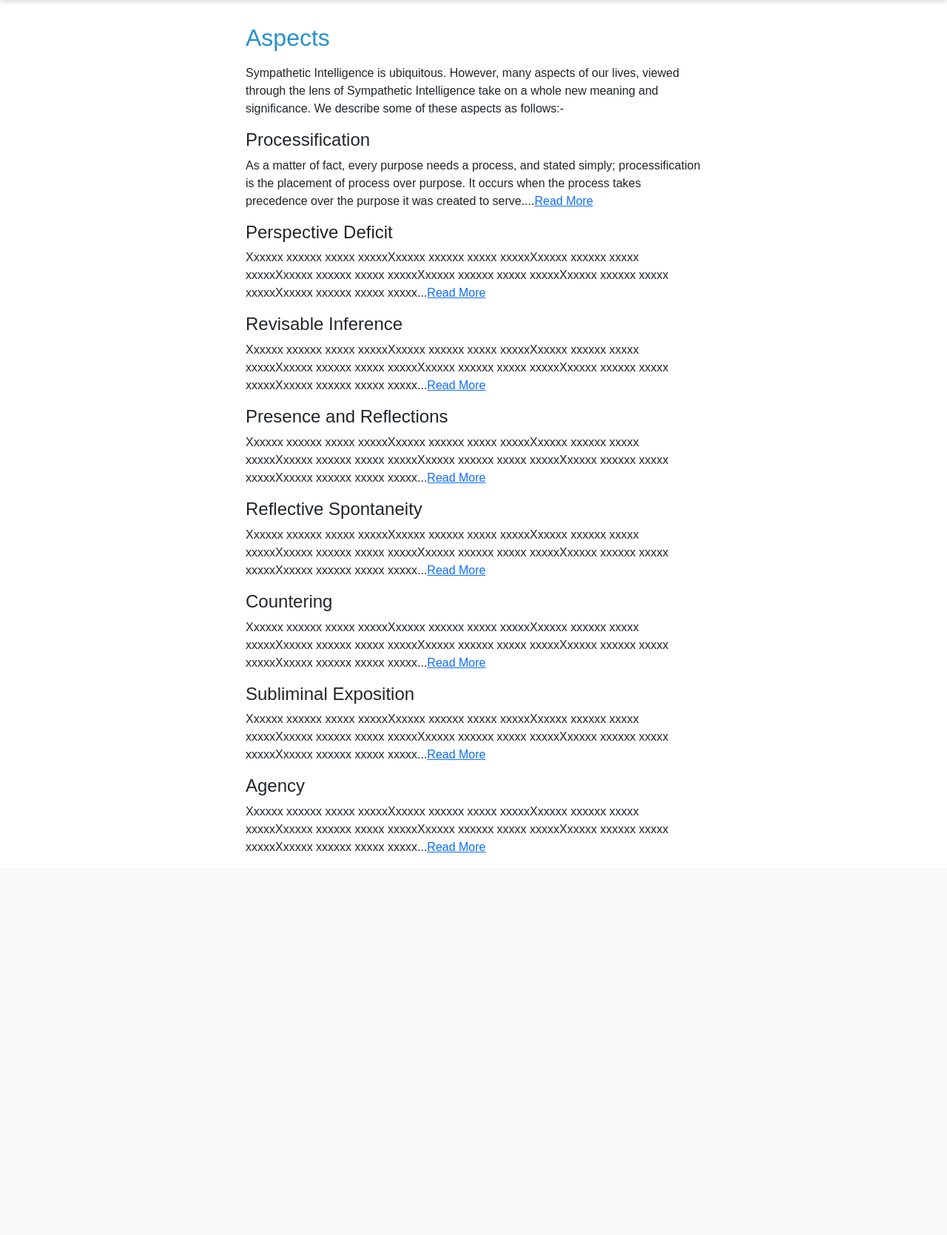
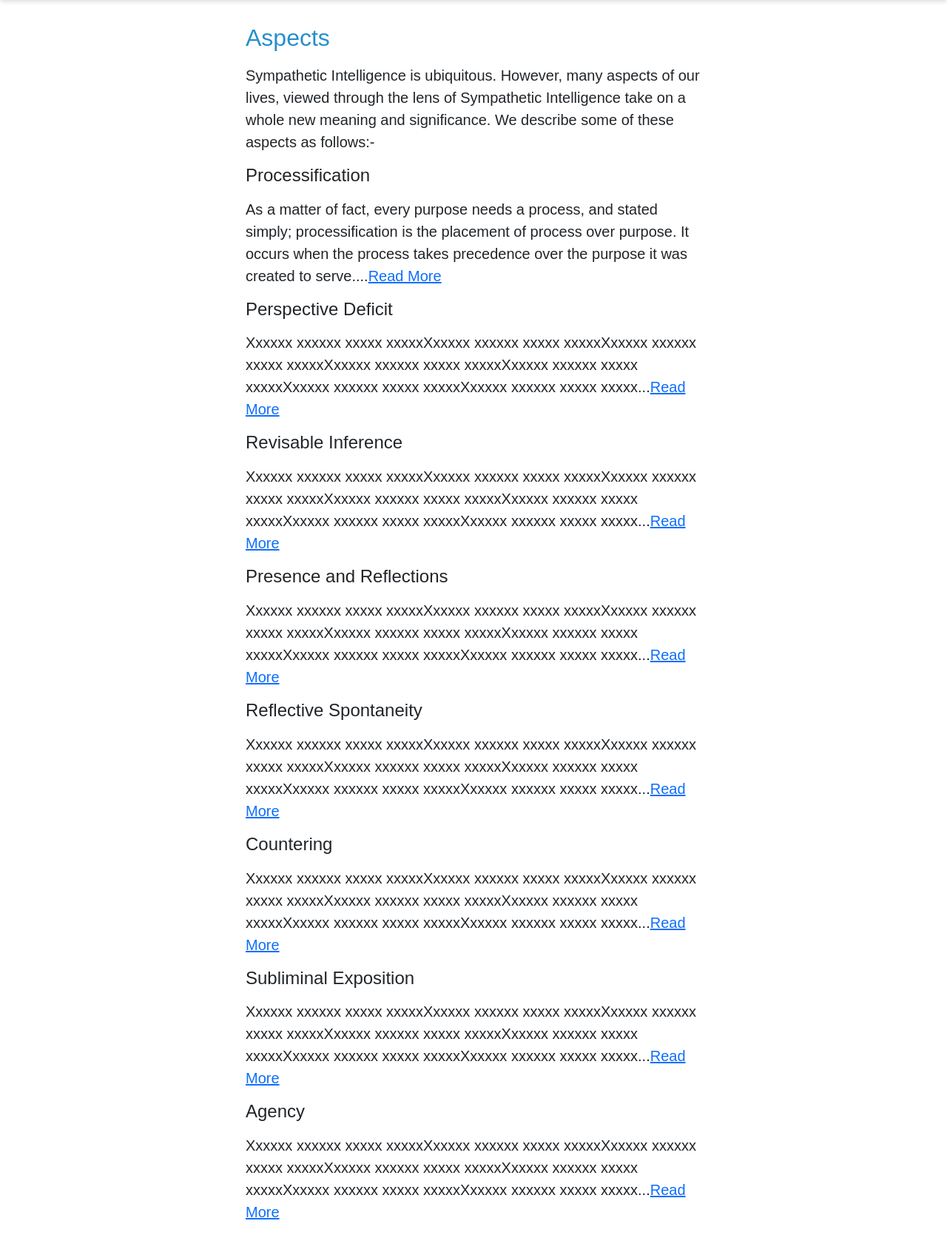
Before and after one commit to Sympathetic-Intelligence/tcfsi-flask-app, a Flask app: page /aspects in a window 1280 px wide. Shown: the part 108-1777 px from the top of the page at 74% size. Before the commit the page ends 1260 px from the top, so only its background shows below. Run offline with Flask 3, Linux system fonts and the light colour scheme.

Commit message:
Changed pt size on Aspects Page using...
<p class="fs-5">

```diff
--- a/templates/aspects.html
+++ b/templates/aspects.html
@@ -11,7 +11,7 @@
 
 		<div class="col-lg-6">
 			<h2 class="mt-3 mb-3">Aspects</h2>
-			<p>Sympathetic Intelligence is ubiquitous. However, many aspects of our lives, viewed through the lens of Sympathetic Intelligence take on a whole new meaning and significance. We describe some of these aspects as follows:-
+			<p><p class="fs-5">Sympathetic Intelligence is ubiquitous. However, many aspects of our lives, viewed through the lens of Sympathetic Intelligence take on a whole new meaning and significance. We describe some of these aspects as follows:-
 			</p>
 				<!-- <ul class="fs-5">
 					<li>Processification</li>
@@ -25,21 +25,22 @@
 
 				</ul> -->
 					<H4>Processification</H4>
-					<p>As a matter of fact, every purpose needs a process, and stated simply; processification is the placement of process over purpose. It occurs when the process takes precedence over the purpose it was created to serve....<a href="{{ url_for('processification', theme='concept') }}">Read More</a></p>
+
+					<p><p class="fs-5">As a matter of fact, every purpose needs a process, and stated simply; processification is the placement of process over purpose. It occurs when the process takes precedence over the purpose it was created to serve....<a href="{{ url_for('processification', theme='concept') }}">Read More</a></p>
 					<H4>Perspective Deficit</H4>
-					<p>Xxxxxx xxxxxx xxxxx xxxxxXxxxxx xxxxxx xxxxx xxxxxXxxxxx xxxxxx xxxxx xxxxxXxxxxx xxxxxx xxxxx xxxxxXxxxxx xxxxxx xxxxx xxxxxXxxxxx xxxxxx xxxxx xxxxxXxxxxx xxxxxx xxxxx xxxxx...<a href="{{ url_for('perspective_deficit', theme='concept') }}">Read More</a></p>
+					<p><p class="fs-5">Xxxxxx xxxxxx xxxxx xxxxxXxxxxx xxxxxx xxxxx xxxxxXxxxxx xxxxxx xxxxx xxxxxXxxxxx xxxxxx xxxxx xxxxxXxxxxx xxxxxx xxxxx xxxxxXxxxxx xxxxxx xxxxx xxxxxXxxxxx xxxxxx xxxxx xxxxx...<a href="{{ url_for('perspective_deficit', theme='concept') }}">Read More</a></p>
 					<H4>Revisable Inference</H4>
-					<p>Xxxxxx xxxxxx xxxxx xxxxxXxxxxx xxxxxx xxxxx xxxxxXxxxxx xxxxxx xxxxx xxxxxXxxxxx xxxxxx xxxxx xxxxxXxxxxx xxxxxx xxxxx xxxxxXxxxxx xxxxxx xxxxx xxxxxXxxxxx xxxxxx xxxxx xxxxx...<a href="{{ url_for('revisable_inference', theme='concept') }}">Read More</a></p>
+					<p><p class="fs-5">Xxxxxx xxxxxx xxxxx xxxxxXxxxxx xxxxxx xxxxx xxxxxXxxxxx xxxxxx xxxxx xxxxxXxxxxx xxxxxx xxxxx xxxxxXxxxxx xxxxxx xxxxx xxxxxXxxxxx xxxxxx xxxxx xxxxxXxxxxx xxxxxx xxxxx xxxxx...<a href="{{ url_for('revisable_inference', theme='concept') }}">Read More</a></p>
 					<H4>Presence and Reflections</H4>
-					<p>Xxxxxx xxxxxx xxxxx xxxxxXxxxxx xxxxxx xxxxx xxxxxXxxxxx xxxxxx xxxxx xxxxxXxxxxx xxxxxx xxxxx xxxxxXxxxxx xxxxxx xxxxx xxxxxXxxxxx xxxxxx xxxxx xxxxxXxxxxx xxxxxx xxxxx xxxxx...<a href="{{ url_for('presence_and_reflections', theme='concept') }}">Read More</a></p>
+					<p><p class="fs-5">Xxxxxx xxxxxx xxxxx xxxxxXxxxxx xxxxxx xxxxx xxxxxXxxxxx xxxxxx xxxxx xxxxxXxxxxx xxxxxx xxxxx xxxxxXxxxxx xxxxxx xxxxx xxxxxXxxxxx xxxxxx xxxxx xxxxxXxxxxx xxxxxx xxxxx xxxxx...<a href="{{ url_for('presence_and_reflections', theme='concept') }}">Read More</a></p>
 					<H4>Reflective Spontaneity</H4>
-					<p>Xxxxxx xxxxxx xxxxx xxxxxXxxxxx xxxxxx xxxxx xxxxxXxxxxx xxxxxx xxxxx xxxxxXxxxxx xxxxxx xxxxx xxxxxXxxxxx xxxxxx xxxxx xxxxxXxxxxx xxxxxx xxxxx xxxxxXxxxxx xxxxxx xxxxx xxxxx...<a href="{{ url_for('reflective_spontaneity', theme='concept') }}">Read More</a></p>
+					<p><p class="fs-5">Xxxxxx xxxxxx xxxxx xxxxxXxxxxx xxxxxx xxxxx xxxxxXxxxxx xxxxxx xxxxx xxxxxXxxxxx xxxxxx xxxxx xxxxxXxxxxx xxxxxx xxxxx xxxxxXxxxxx xxxxxx xxxxx xxxxxXxxxxx xxxxxx xxxxx xxxxx...<a href="{{ url_for('reflective_spontaneity', theme='concept') }}">Read More</a></p>
 					<H4>Countering</H4>
-					<p>Xxxxxx xxxxxx xxxxx xxxxxXxxxxx xxxxxx xxxxx xxxxxXxxxxx xxxxxx xxxxx xxxxxXxxxxx xxxxxx xxxxx xxxxxXxxxxx xxxxxx xxxxx xxxxxXxxxxx xxxxxx xxxxx xxxxxXxxxxx xxxxxx xxxxx xxxxx...<a href="{{ url_for('countering', theme='concept') }}">Read More</a></p>
+					<p><p class="fs-5">Xxxxxx xxxxxx xxxxx xxxxxXxxxxx xxxxxx xxxxx xxxxxXxxxxx xxxxxx xxxxx xxxxxXxxxxx xxxxxx xxxxx xxxxxXxxxxx xxxxxx xxxxx xxxxxXxxxxx xxxxxx xxxxx xxxxxXxxxxx xxxxxx xxxxx xxxxx...<a href="{{ url_for('countering', theme='concept') }}">Read More</a></p>
 					<H4>Subliminal Exposition</H4>
-					<p>Xxxxxx xxxxxx xxxxx xxxxxXxxxxx xxxxxx xxxxx xxxxxXxxxxx xxxxxx xxxxx xxxxxXxxxxx xxxxxx xxxxx xxxxxXxxxxx xxxxxx xxxxx xxxxxXxxxxx xxxxxx xxxxx xxxxxXxxxxx xxxxxx xxxxx xxxxx...<a href="{{ url_for('subliminal_exposition', theme='concept') }}">Read More</a></p>
+					<p><p class="fs-5">Xxxxxx xxxxxx xxxxx xxxxxXxxxxx xxxxxx xxxxx xxxxxXxxxxx xxxxxx xxxxx xxxxxXxxxxx xxxxxx xxxxx xxxxxXxxxxx xxxxxx xxxxx xxxxxXxxxxx xxxxxx xxxxx xxxxxXxxxxx xxxxxx xxxxx xxxxx...<a href="{{ url_for('subliminal_exposition', theme='concept') }}">Read More</a></p>
 					<H4>Agency</H4>
-					<p>Xxxxxx xxxxxx xxxxx xxxxxXxxxxx xxxxxx xxxxx xxxxxXxxxxx xxxxxx xxxxx xxxxxXxxxxx xxxxxx xxxxx xxxxxXxxxxx xxxxxx xxxxx xxxxxXxxxxx xxxxxx xxxxx xxxxxXxxxxx xxxxxx xxxxx xxxxx...<a href="{{ url_for('agency', theme='concept') }}">Read More</a></p>
+					<p><p class="fs-5">Xxxxxx xxxxxx xxxxx xxxxxXxxxxx xxxxxx xxxxx xxxxxXxxxxx xxxxxx xxxxx xxxxxXxxxxx xxxxxx xxxxx xxxxxXxxxxx xxxxxx xxxxx xxxxxXxxxxx xxxxxx xxxxx xxxxxXxxxxx xxxxxx xxxxx xxxxx...<a href="{{ url_for('agency', theme='concept') }}">Read More</a></p>
 
 		</div>
 
```
